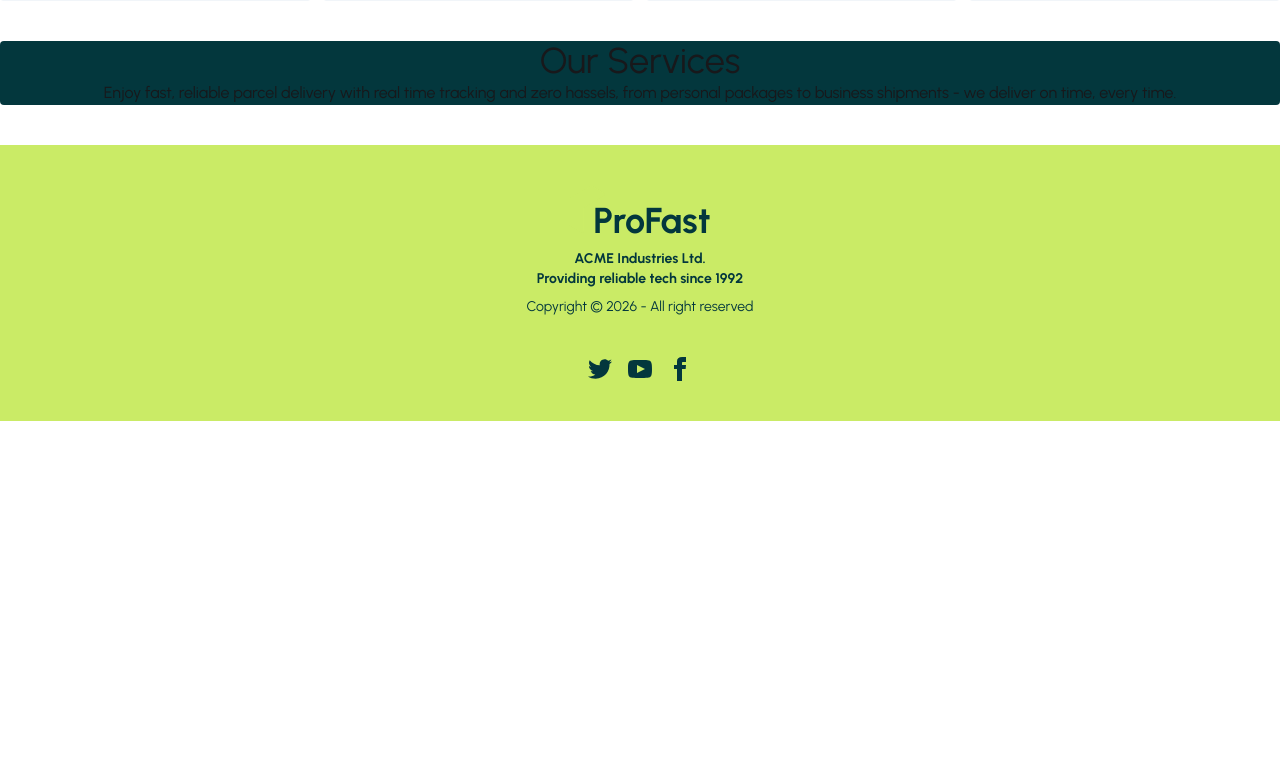
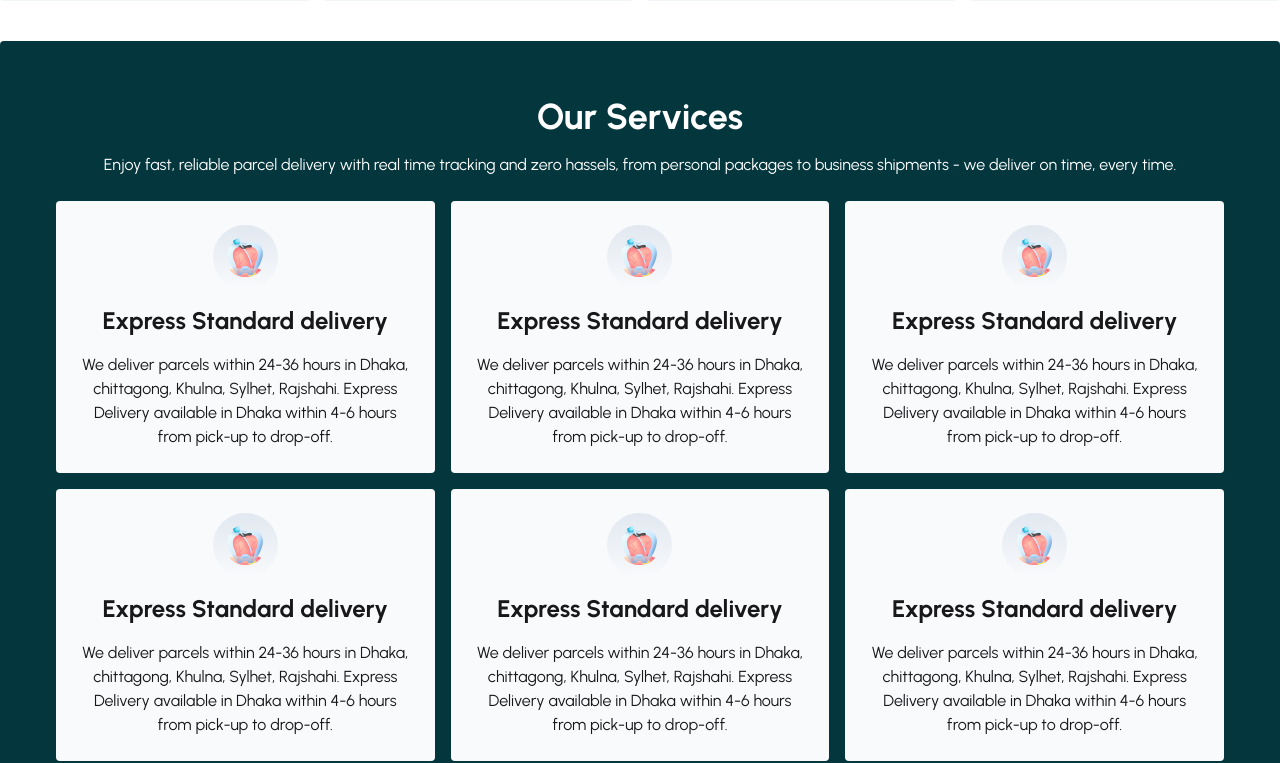
Before and after one commit to Akzaber/profast-client-site, a React (Vite) app: page / in a window 1280 px wide. Shown: the part 1097-1860 px from the top of the page. Before the commit the page ends 1518 px from the top, so only its background shows below. Built offline with nearby package versions, Linux system fonts and the light colour scheme.

Commit message:
services section added

```diff
--- a/src/pages/Home/OurServices/OurServices.jsx
+++ b/src/pages/Home/OurServices/OurServices.jsx
@@ -1,14 +1,45 @@
 import React from 'react';
+import serviceImg from '../../../assets/service.png'
 
 const OurServices = () => {
     return (
-        <div className='my-10 bg-secondary rounded'>
-            <div className='text-center'>
-                <h1 className='text-4xl font bold'>Our Services</h1>
+        <div className='my-10 bg-secondary rounded p-14 space-y-6'>
+            <div className='text-center text-white space-y-4'>
+                <h1 className='text-4xl font-bold'>Our Services</h1>
                 <p>Enjoy fast, reliable parcel delivery with real time tracking and zero hassels, from personal packages to business shipments - we deliver on time, every time.</p>
             </div>
-            <div>
+            <div className='grid grid-cols-1 md:grid-cols-2 lg:grid-cols-3 gap-4'>
+                <div className='space-y-4 text-center hover:bg-primary bg-slate-50 rounded p-6'>
 
+                    <img className='mx-auto bg-linear-to-b from-slate-200 to-slate-50 p-3 rounded-full' src={serviceImg}/>
+                    <h4 className='text-2xl font-bold'>Express Standard delivery</h4>
+                    <p>We deliver parcels within 24-36 hours in Dhaka, chittagong, Khulna, Sylhet, Rajshahi. Express Delivery available in Dhaka within 4-6 hours from pick-up to drop-off.</p>
+                </div>
+                <div className='space-y-4 text-center hover:bg-primary bg-slate-50 rounded p-6'>
+                    <img className='mx-auto bg-linear-to-b from-slate-200 to-slate-50 p-3 rounded-full' src={serviceImg}/>
+                    <h4 className='text-2xl font-bold'>Express Standard delivery</h4>
+                    <p>We deliver parcels within 24-36 hours in Dhaka, chittagong, Khulna, Sylhet, Rajshahi. Express Delivery available in Dhaka within 4-6 hours from pick-up to drop-off.</p>
+                </div>
+                <div className='space-y-4 text-center hover:bg-primary bg-slate-50 rounded p-6'>
+                    <img className='mx-auto bg-linear-to-b from-slate-200 to-slate-50 p-3 rounded-full' src={serviceImg}/>
+                    <h4 className='text-2xl font-bold'>Express Standard delivery</h4>
+                    <p>We deliver parcels within 24-36 hours in Dhaka, chittagong, Khulna, Sylhet, Rajshahi. Express Delivery available in Dhaka within 4-6 hours from pick-up to drop-off.</p>
+                </div>
+                <div className='space-y-4 text-center hover:bg-primary bg-slate-50 rounded p-6'>
+                    <img className='mx-auto bg-linear-to-b from-slate-200 to-slate-50 p-3 rounded-full' src={serviceImg}/>
+                    <h4 className='text-2xl font-bold'>Express Standard delivery</h4>
+                    <p>We deliver parcels within 24-36 hours in Dhaka, chittagong, Khulna, Sylhet, Rajshahi. Express Delivery available in Dhaka within 4-6 hours from pick-up to drop-off.</p>
+                </div>
+                <div className='space-y-4 text-center hover:bg-primary bg-slate-50 rounded p-6'>
+                    <img className='mx-auto bg-linear-to-b from-slate-200 to-slate-50 p-3 rounded-full' src={serviceImg}/>
+                    <h4 className='text-2xl font-bold'>Express Standard delivery</h4>
+                    <p>We deliver parcels within 24-36 hours in Dhaka, chittagong, Khulna, Sylhet, Rajshahi. Express Delivery available in Dhaka within 4-6 hours from pick-up to drop-off.</p>
+                </div>
+                <div className='space-y-4 hover:bg-primary text-center bg-slate-50 rounded p-6'>
+                    <img className='mx-auto bg-linear-to-b from-slate-200 to-slate-50 p-3 rounded-full' src={serviceImg}/>
+                    <h4 className='text-2xl font-bold'>Express Standard delivery</h4>
+                    <p>We deliver parcels within 24-36 hours in Dhaka, chittagong, Khulna, Sylhet, Rajshahi. Express Delivery available in Dhaka within 4-6 hours from pick-up to drop-off.</p>
+                </div>
             </div>
         </div>
     );
```
